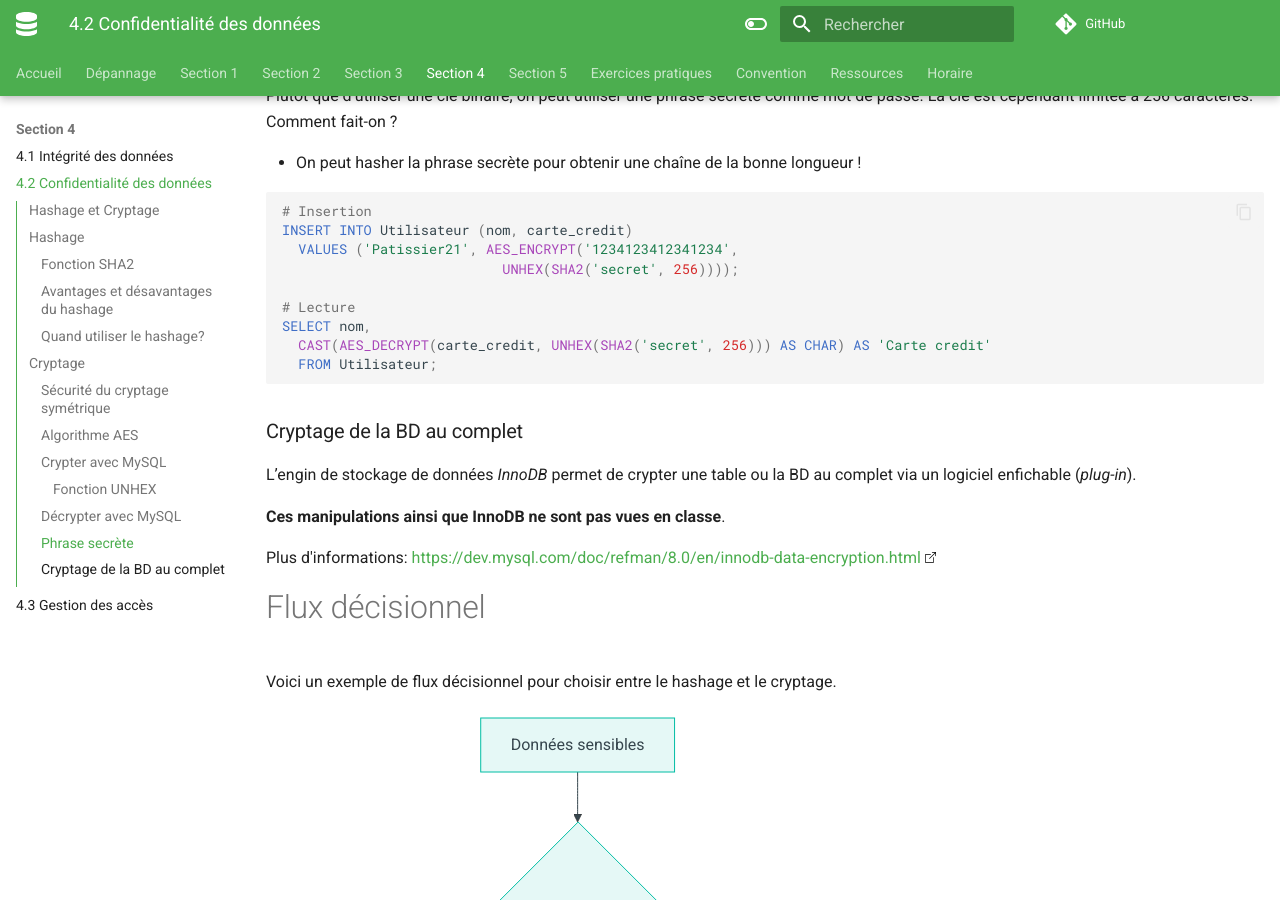
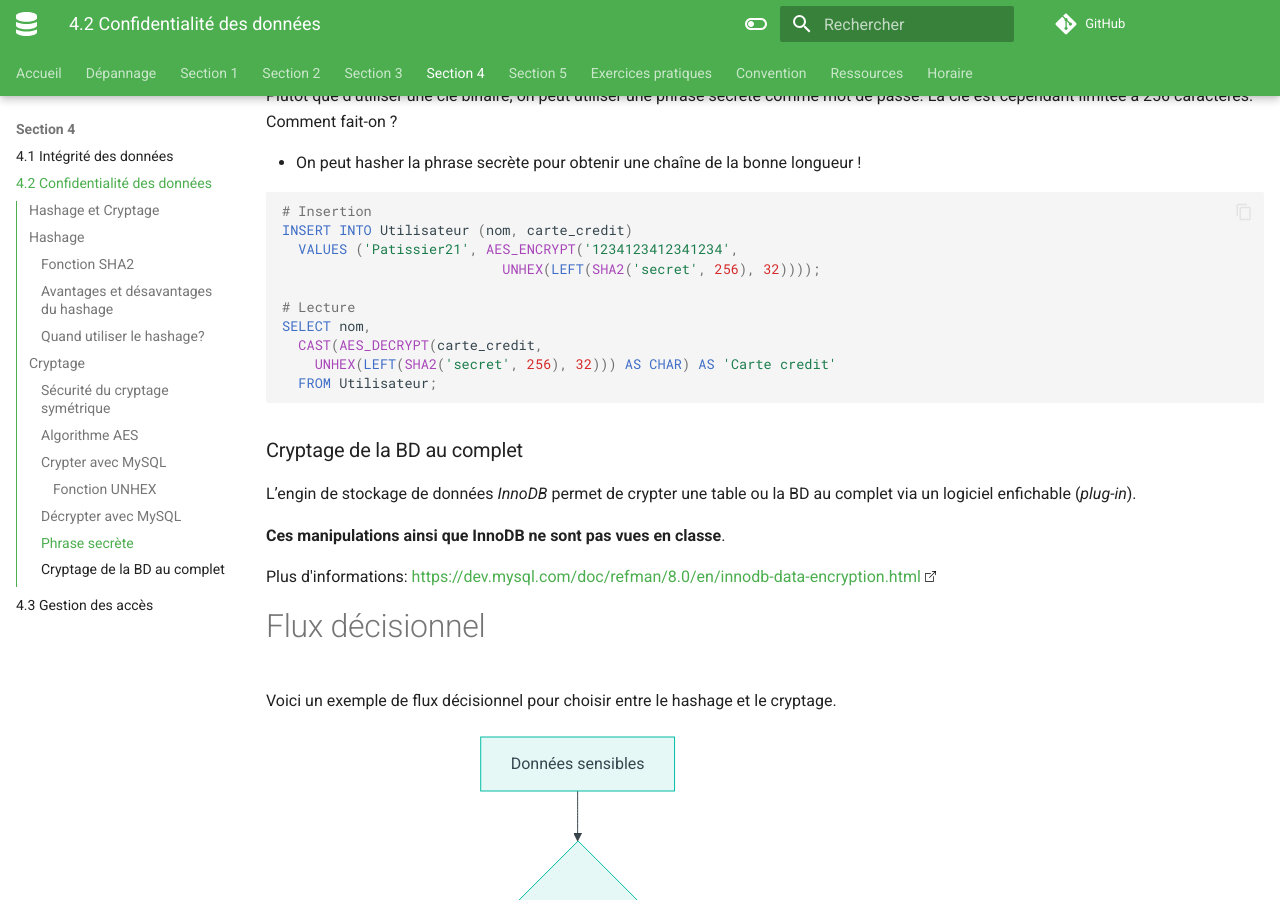
Before and after one commit to cegepvictoetienne/bd1, an MkDocs documentation site: the page built from docs/notes_de_cours/section_4.2.md, in a window 1280 px wide and 900 px high, scrolled down 3658 px. Built offline with MkDocs 1.6.1 and Material for MkDocs 9.7.7, drawn with Linux system fonts in a browser that asks for light colours; comment, search, counter and statistics services are not loaded.

Commit message:
correction aes()

````diff
--- a/docs/notes_de_cours/section_4.2.md
+++ b/docs/notes_de_cours/section_4.2.md
@@ -157,11 +157,12 @@ Plutôt que d’utiliser une clé binaire, on peut utiliser une phrase secrète
 # Insertion
 INSERT INTO Utilisateur (nom, carte_credit)
   VALUES ('Patissier21', AES_ENCRYPT('1234123412341234',
-                           UNHEX(SHA2('secret', 256))));
+                           UNHEX(LEFT(SHA2('secret', 256), 32))));
 
 # Lecture
 SELECT nom,
-  CAST(AES_DECRYPT(carte_credit, UNHEX(SHA2('secret', 256))) AS CHAR) AS 'Carte credit'
+  CAST(AES_DECRYPT(carte_credit,
+    UNHEX(LEFT(SHA2('secret', 256), 32))) AS CHAR) AS 'Carte credit'
   FROM Utilisateur;
 ```
 
````
Also changed, not shown: 2 other files.
